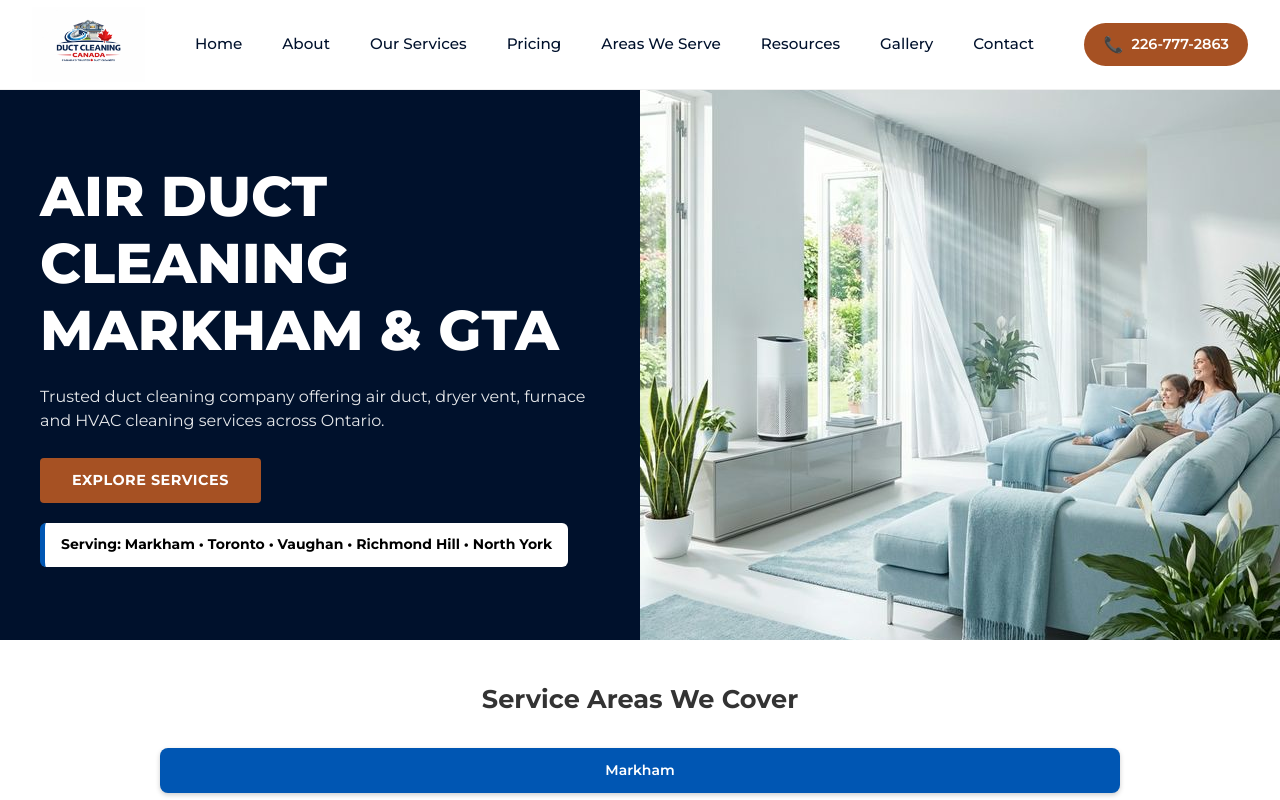
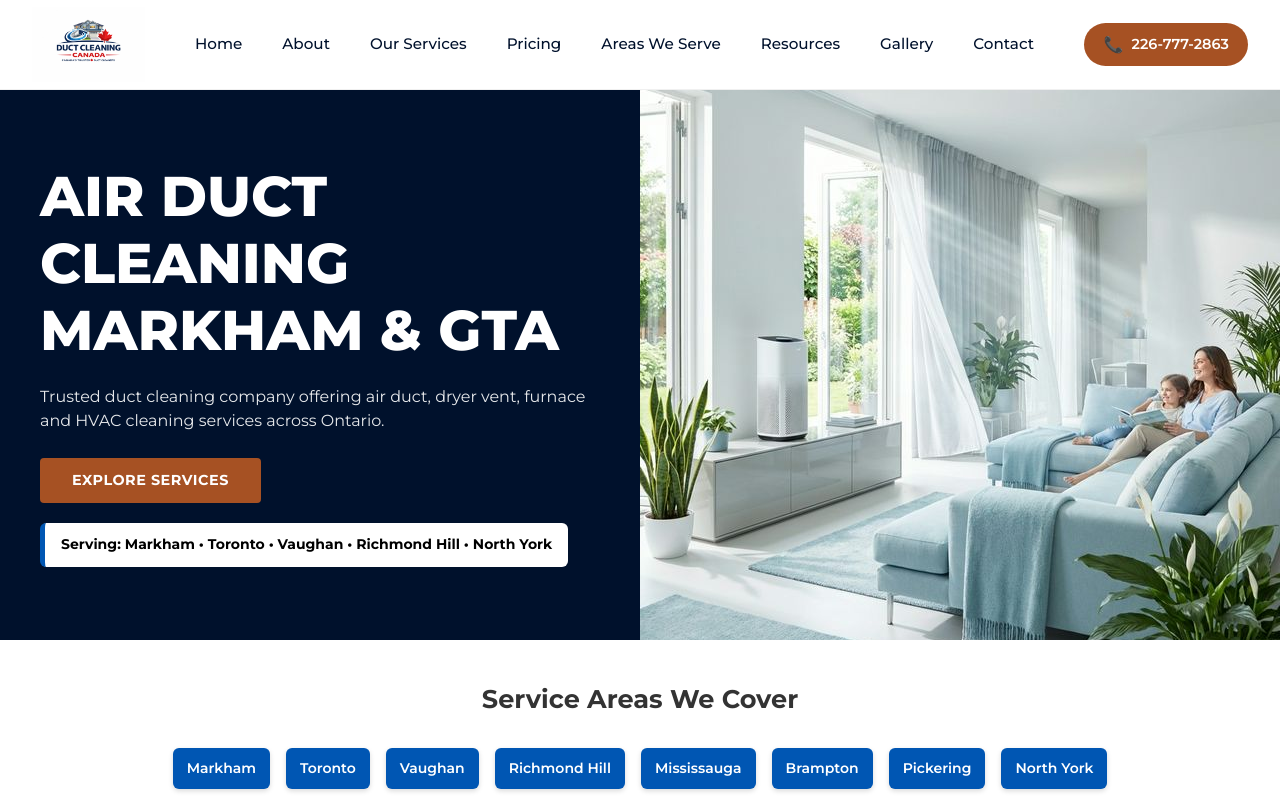
Before and after one commit to josph8487-prog/duct-Canada-original, a Next.js app: page / in a window 1280 px wide. Shown: the top 800 px of the page. Built offline with nearby package versions, Linux system fonts and the light colour scheme.

Commit message:
Update page.tsx

```diff
--- a/src/app/page.tsx
+++ b/src/app/page.tsx
@@ -90,17 +90,16 @@ export default function Home() {
               href={`/location/${city.toLowerCase().replace(/\s+/g, "-")}`}
 
 style={{
-  padding: "12px 10px",
+  padding: "10px 14px",
   backgroundColor: "#0056b3",
   color: "#ffffff",
-  borderRadius: "8px",
+  borderRadius: "6px",
   textDecoration: "none",
   fontWeight: "600",
   fontSize: "14px",
-  boxShadow: "0 2px 5px rgba(0,0,0,0.2)",
-  display: "block",
+  boxShadow: "0 2px 5px rgba(0,0,0,0.15)",
+  display: "inline-block",
   textAlign: "center",
-  width: "100%",
   boxSizing: "border-box"
 }}
 
```
